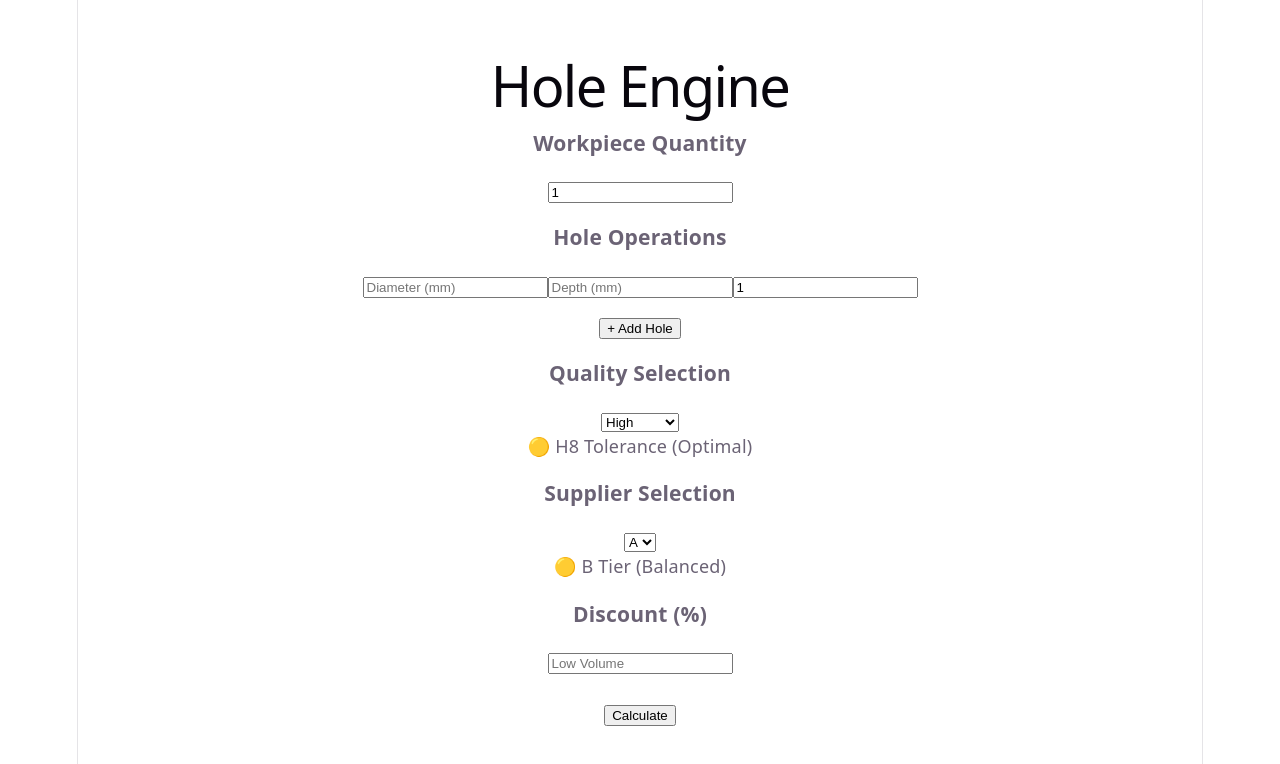
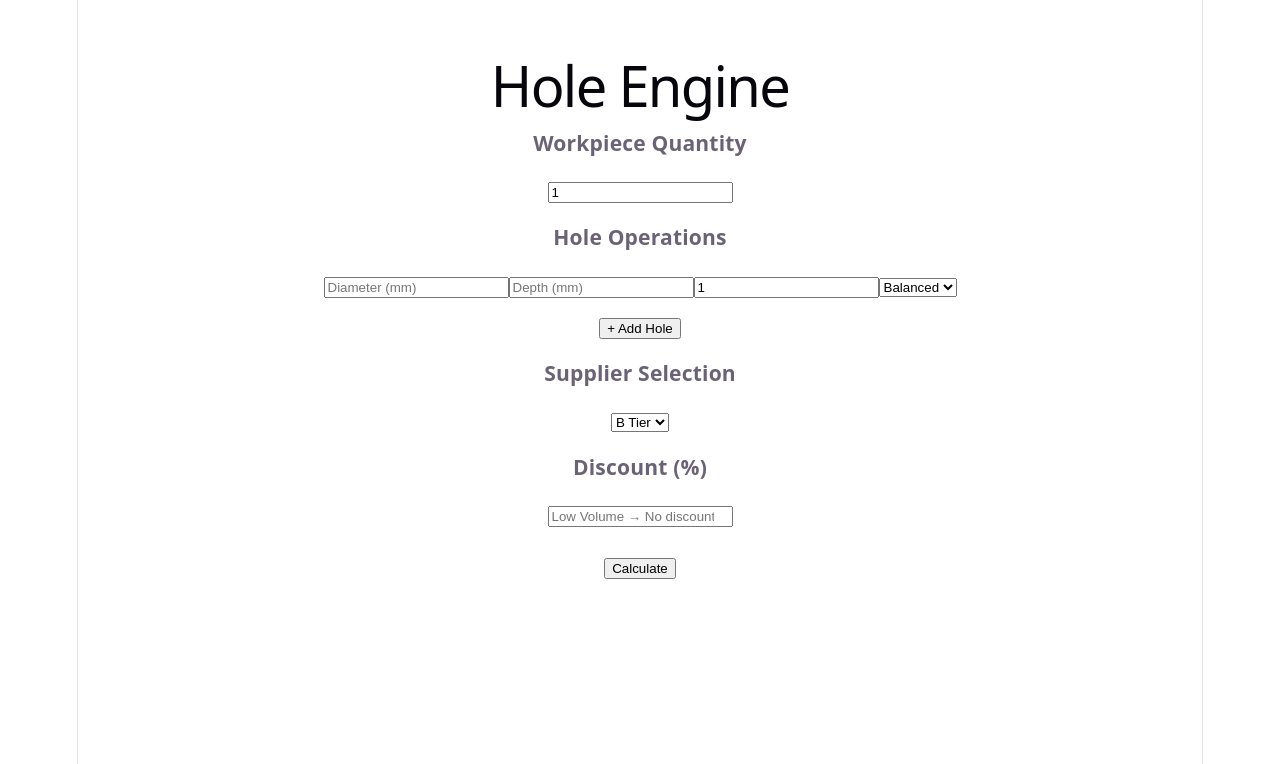
Before and after one commit to serifsumer-coder/tolerance-app, a React (Vite) app: page / in a window 1280 px wide. Shown: the top 764 px of the page. Built offline with nearby package versions, Linux system fonts and the light colour scheme.

Commit message:
stable hole engine + critical fixes

```diff
--- a/src/App.jsx
+++ b/src/App.jsx
@@ -4,40 +4,14 @@ export default function App() {
   const [partQty, setPartQty] = useState(1);
 
   const [holes, setHoles] = useState([
-    { diameter: "", depth: "", qty: 1 }
+    { diameter: "", depth: "", qty: 1, quality: "balanced" }
   ]);
 
-  const [quality, setQuality] = useState("balanced");
   const [supplier, setSupplier] = useState("B");
   const [discount, setDiscount] = useState("");
+  const [suggestion, setSuggestion] = useState("");
 
-  const [suggestion, setSuggestion] = useState("");
   const [result, setResult] = useState("");
-
-  // 🔧 QUALITY DATA (senin verdiğin model)
-  const qualityData = {
-    high: {
-      label: "🟢 H7 Tolerance (Slow-Precise)",
-      peck: 10,
-      peckTime: 32,
-      setup: 18,
-      rz: "1.5"
-    },
-    balanced: {
-      label: "🟡 H8 Tolerance (Optimal)",
-      peck: 15,
-      peckTime: 16,
-      setup: 18,
-      rz: "6"
-    },
-    cost: {
-      label: "🔴 H10 Tolerance (Fast)",
-      peck: 20,
-      peckTime: 10.5,
-      setup: 18,
-      rz: "20"
-    }
-  };
 
   const supplierRates = {
     A: { rate: 55, label: "🟢 A Tier (Premium)" },
@@ -45,11 +19,32 @@ export default function App() {
     C: { rate: 35, label: "🔴 C Tier (Cost)" }
   };
 
+  const qualityData = {
+    high: {
+      label: "🟢 High (Slow-Precise)",
+      peck: 10,
+      peckTime: 32,
+      setup: 18
+    },
+    balanced: {
+      label: "🟡 Balanced",
+      peck: 15,
+      peckTime: 16,
+      setup: 18
+    },
+    cost: {
+      label: "🔴 Cost (Fast)",
+      peck: 20,
+      peckTime: 10.5,
+      setup: 18
+    }
+  };
+
   const getSuggestion = (qty) => {
-    if (qty >= 200) return "Full Serial Production → 20–35%";
-    if (qty >= 50) return "Mid Serial Production → 10–20%";
-    if (qty >= 10) return "Mini Serial Production → 5–10%";
-    return "Low Volume";
+    if (qty >= 200) return "Full Serial → 20–35%";
+    if (qty >= 50) return "Mid Serial → 10–20%";
+    if (qty >= 10) return "Mini Serial → 5–10%";
+    return "Low Volume → No discount expected";
   };
 
   useEffect(() => {
@@ -57,7 +52,10 @@ export default function App() {
   }, [partQty]);
 
   const addHole = () => {
-    setHoles([...holes, { diameter: "", depth: "", qty: 1 }]);
+    setHoles([
+      ...holes,
+      { diameter: "", depth: "", qty: 1, quality: "balanced" }
+    ]);
   };
 
   const updateHole = (i, field, value) => {
@@ -66,11 +64,11 @@ export default function App() {
     setHoles(newHoles);
   };
 
-  // 🔥 YENİ DOĞRU FORMÜL
+  // ✅ FIXED TIME CALC (SAAT DÖNER)
   const calcHoleTime = (h) => {
     if (!h.depth || !h.qty) return 0;
 
-    const q = qualityData[quality];
+    const q = qualityData[h.quality];
 
     const peckCount = Math.ceil(h.depth / q.peck);
 
@@ -79,11 +77,10 @@ export default function App() {
 
     const totalSec = timePerHoleSec * h.qty;
 
-    return (totalSec / 60) * 1.15; // %15 ek
+    return (totalSec / 3600) * 1.15; // saat
   };
 
   const handleCalculate = () => {
-    const q = qualityData[quality];
     const s = supplierRates[supplier];
 
     let totalHours = 0;
@@ -103,39 +100,35 @@ export default function App() {
 
     setResult(`
 ==============================
-🧾 MANUFACTURING SUMMARY
+MANUFACTURING SUMMARY
 ==============================
 
-📦 Workpieces: ${partQty}
+Workpieces: ${partQty}
 
-🎯 Quality:
-${q.label}
-Rz ≈ ${q.rz} μm
-
-🏭 Supplier:
+Supplier:
 ${s.label}
 Rate: €${s.rate}/hr
 
-📊 Production:
+Production:
 ${suggestion}
 
 ------------------------------
 
-⏱ Total Time:
+Total Time:
 ${totalHours.toFixed(2)} h
 
-💰 Base Machining Cost:
+Base Machining Cost:
 €${machiningCost.toLocaleString()}
 
-📉 Discount:
+Discount:
 -${d}%
 
 ------------------------------
 
-💵 Cost per Piece:
+Cost per Piece:
 €${perPiece.toFixed(2)}
 
-🏁 GRAND TOTAL:
+GRAND TOTAL:
 €${finalCost.toLocaleString()}
 
 ==============================
@@ -159,37 +152,45 @@ ${totalHours.toFixed(2)} h
         <div key={i} style={{ marginBottom: 15 }}>
           <input
             placeholder="Diameter (mm)"
+            value={h.diameter}
             onChange={(e) => updateHole(i, "diameter", e.target.value)}
           />
+
           <input
             placeholder="Depth (mm)"
+            value={h.depth}
             onChange={(e) => updateHole(i, "depth", e.target.value)}
           />
+
           <input
             type="number"
             value={h.qty}
             onChange={(e) => updateHole(i, "qty", Number(e.target.value))}
           />
+
+          {/* 🔥 HER HOLE İÇİN QUALITY */}
+          <select
+            value={h.quality}
+            onChange={(e) => updateHole(i, "quality", e.target.value)}
+          >
+            <option value="high">High</option>
+            <option value="balanced">Balanced</option>
+            <option value="cost">Cost</option>
+          </select>
         </div>
       ))}
 
       <button onClick={addHole}>+ Add Hole</button>
 
-      <h3>Quality Selection</h3>
-      <select onChange={(e) => setQuality(e.target.value)}>
-        <option value="high">High</option>
-        <option value="balanced">Balanced</option>
-        <option value="cost">Cost</option>
+      <h3>Supplier Selection</h3>
+      <select
+        value={supplier}
+        onChange={(e) => setSupplier(e.target.value)}
+      >
+        <option value="A">A Tier</option>
+        <option value="B">B Tier</option>
+        <option value="C">C Tier</option>
       </select>
-      <div>{qualityData[quality].label}</div>
-
-      <h3>Supplier Selection</h3>
-      <select onChange={(e) => setSupplier(e.target.value)}>
-        <option value="A">A</option>
-        <option value="B">B</option>
-        <option value="C">C</option>
-      </select>
-      <div>{supplierRates[supplier].label}</div>
 
       <h3>Discount (%)</h3>
       <input
```
